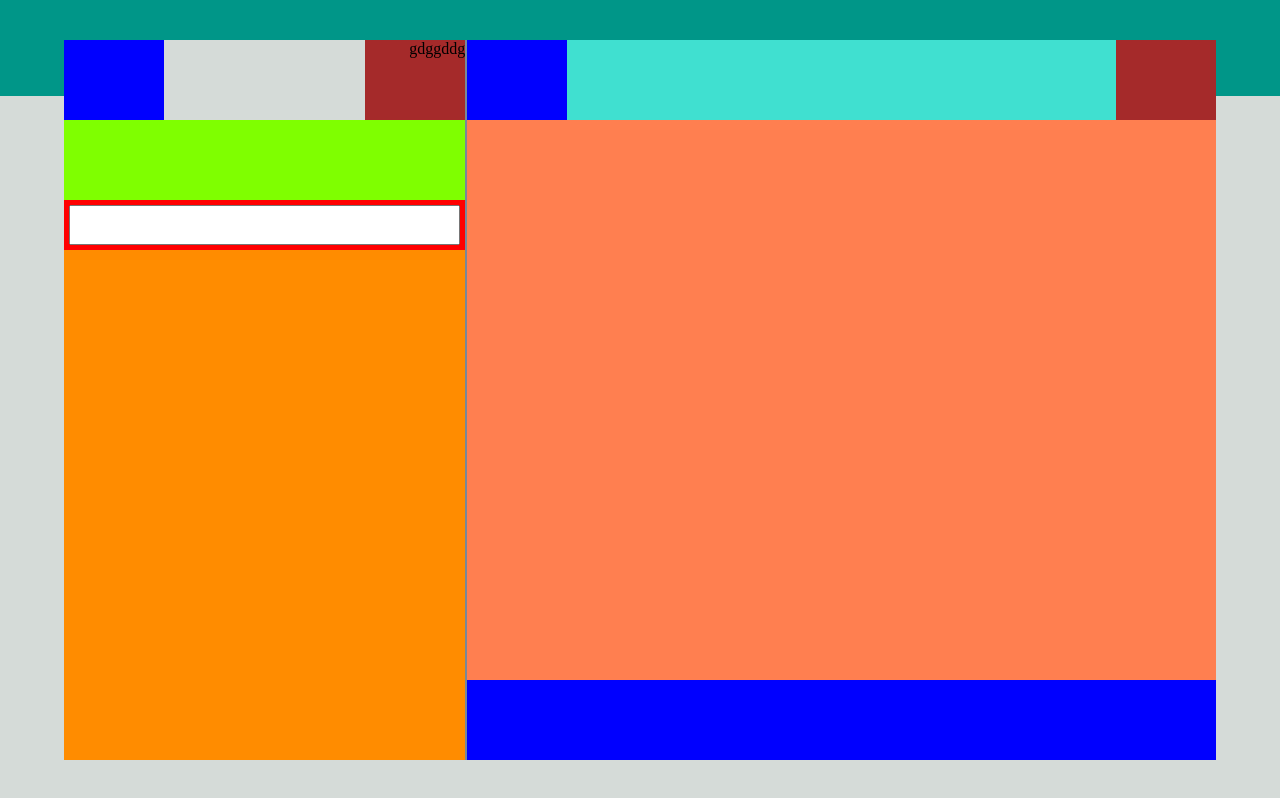
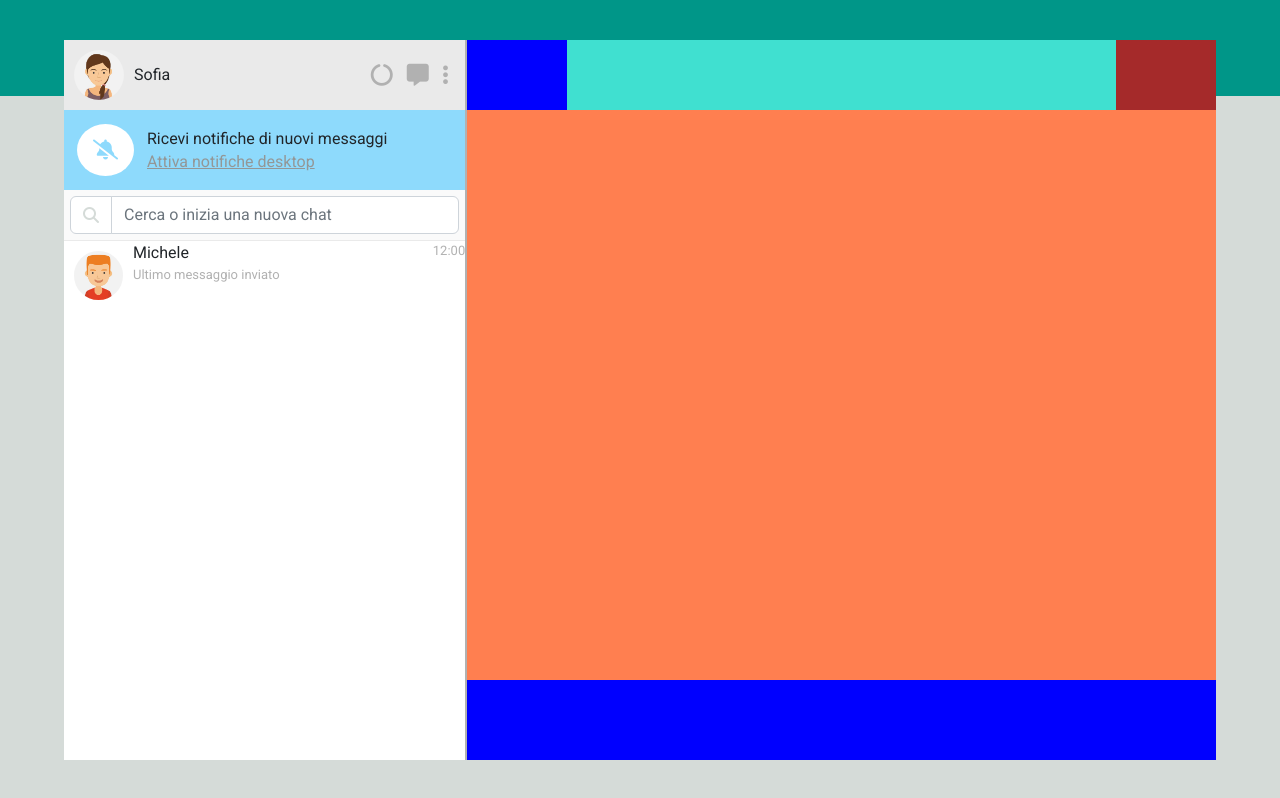
Before and after one commit to DanieleAntonaci/vue-boolzapp, a plain HTML site: page index.html in a window 1280 px wide. Drawn offline with nearby package versions, Linux system fonts and the light colour scheme.

Commit message:
style left side

```diff
--- a/css/style.css
+++ b/css/style.css
@@ -10,6 +10,8 @@
     background: linear-gradient(0deg, #d5dbd8 0 88%, #009688 88% 100%);
     width: 100%;
     height: 100vh;
+    font-family: 'Roboto', sans-serif;
+
 
     display: flex;
     justify-content: center;
@@ -30,12 +32,9 @@
 #my-id{
     width: 35%;
     height: 100%;
-    border-right: 2px solid lightslategray;
-
-    /* debug */
-    background-color: red;
+    border-right: 2px solid #b1b1b1;
 }
-#user-title-chat{
+#chat-user{
     width: 65%;
     height: 100%;
     background-color: aliceblue;
@@ -48,8 +47,8 @@ LEFT SIDE
 ************************/
 #my-user-account{
     width: 100%;
-    height: 80px;
-    background-color: #d5dbd8;
+    height: 70px;
+    background-color: #eaeaea;
 
     display: flex;
     justify-content: space-between;
@@ -57,49 +56,115 @@ LEFT SIDE
 }
 #users-chat{
     width: 100%;
-    height: calc(100% - 80px);
+    height: calc(100% - 70px);
 
 }
 
 
 /* user */
+
+/* user left */
 #my-name-account{
     height: 100%;
     min-width: 100px;
 
-    /* debug */
-    background-color: blue;
+
+    display: flex;
+    align-items: center;
+
 }
+#my-name-account img{
+    height: calc(100% - 20px);
+    border-radius: 50%;
+    margin: 10px;
+}
+
+/* user right */
 #my-user-options{
     height: 100%;
     min-width: 100px;
     text-align: right;
+    margin-right: 10px;
 
-        /* debug */
-    background-color:brown;
+
+    display: flex;
+    align-items: center;
+    justify-content: end;
+}
+#my-user-options i{
+    margin: auto 7px;
+    font-size: 22px;
+    color: #b1b1b1;
 }
 
 /* bottom / users chat */
 #notifications{
     height: 80px;
+    background-color: #8edafc;
 
-    /* debug */
-    background-color: chartreuse;
+    display: flex;
+    align-items: center;
 }
-#users-chat input{
-    height: 40px;
-    width: calc(100% - 10px);
-    margin: 5px;
+#notifications i{
+    font-size: 20px;
+    color: #8edafc;
+    padding: 16px;
+    background-color: white;
+    border-radius: 50%;
+    margin: 5px 13px;
+}
+#notifications div{
+    line-height: 23px;
+
+}
+#notifications a{
+    display: block;
+    color: #939797;
+
+}
+
+/* input  */
+.users_chat {
+    padding: 6px;
+    background-color: #fafafa;
+
+}
+.users_chat span{
+    background-color: white;
+    color: #d5dbd8;
+
 }
 #list-of-user-chat{
     height: calc(100% - 130px);
+    padding-left: 0;
     overflow-y: auto;
-
-    /* debug */
-    background-color:darkorange;
+    background-color: white;
 }
 
-
+/* users list chat */
+.user:hover{
+    background-color: #eaeaea;
+}
+.user{
+    display: flex;
+    justify-content: space-between;
+    list-style: none;
+    height: 70px;
+    border-top: 1px solid #eaeaea;
+}
+.user span:first-child{
+    height: 100%;
+    display: flex
+}
+.user img{
+    height: calc(100% - 20px);
+    border-radius: 50%;
+    margin: 10px;
+}
+.user-name div, .user span:last-child{
+    color: #b1b1b1;
+    font-size: 13px;
+}
 
 
 
@@ -107,9 +172,9 @@ LEFT SIDE
 RIGHT SIDE
  ************************/
 
- #chat-user{
+ #user-title-chat{
     width: 100%;
-    height: 80px;
+    height: 70px;
     background-color:turquoise;
 
     display: flex;
@@ -117,7 +182,7 @@ RIGHT SIDE
 }
 #messages-user{
     width: 100%;
-    height: calc(100% - 80px);
+    height: calc(100% - 70px);
 
     background-color:coral;
 }
--- a/index.html
+++ b/index.html
@@ -4,6 +4,11 @@
     <meta charset="UTF-8">
     <meta http-equiv="X-UA-Compatible" content="IE=edge">
     <meta name="viewport" content="width=device-width, initial-scale=1.0">
+    <!-- CSS only -->
+    <link href="https://cdn.jsdelivr.net/npm/bootstrap@5.2.3/dist/css/bootstrap.min.css" rel="stylesheet" integrity="sha384-rbsA2VBKQhggwzxH7pPCaAqO46MgnOM80zW1RWuH61DGLwZJEdK2Kadq2F9CUG65" crossorigin="anonymous">
+    <link rel="preconnect" href="https://fonts.googleapis.com">
+    <link rel="preconnect" href="https://fonts.gstatic.com" crossorigin>
+    <link href="https://fonts.googleapis.com/css2?family=Roboto:wght@100;300;400;500;700;900&display=swap" rel="stylesheet">
     <link rel="stylesheet" href="https://cdnjs.cloudflare.com/ajax/libs/font-awesome/6.2.1/css/all.min.css">
     <link rel="stylesheet" href="css/style.css">
     <title>Boolzapp</title>
@@ -18,34 +23,65 @@
 
                 <!-- upper -->
                 <div id="my-user-account">
+
                     <div id="my-name-account">
+                        <img src="imgs/avatar_io.jpg" alt="my picture ">
+                        Sofia
+                    </div>
 
+
+                    <div id="my-user-options">
+                        <i class="fa-solid fa-circle-notch"></i>
+                        <i class="fa-solid fa-message"></i>
+                        <i class="fa-solid fa-ellipsis-vertical"></i>
                     </div>
-                    <div id="my-user-options">
-                        gdggddg
-                    </div>
+
                 </div>
 
                 <!-- bottom -->
                 <div id="users-chat">
+
                     <div id="notifications">
+                        <i class="fa-solid fa-bell-slash"></i>
+                        <div>
+                            Ricevi notifiche di nuovi messaggi
+                            <a href="#">Attiva notifiche desktop</a>
+                        </div>
+                    </div>
 
+
+                    <div class="users_chat input-group flex-nowrap ">
+                        <span class="input-group-text" id="addon-wrapping"><i class="fa-solid fa-magnifying-glass"></i></span>
+                        <input type="text" class="form-control" placeholder="Cerca o inizia una nuova chat">
                     </div>
-                    <div id="user-search">
-                        <input type="text">
-                    </div>
-                    <div id="list-of-user-chat">
 
-                    </div>
+
+                    <ul id="list-of-user-chat">
+                        <li class="user">
+                            <span>
+                                <img src="imgs/avatar_1.jpg" alt="User">
+                                <div class="user-name">
+                                    Michele
+                                    <div>
+                                        Ultimo messaggio inviato
+                                    </div>
+                                </div>
+                            </span>
+                            <span>12:00</span>
+                        </li>
+
+                    </ul>
+
                 </div>
+
             </div>
 
 
             <!-- right -->
-            <div id="user-title-chat">
+            <div id="chat-user">
 
                 <!-- upper -->
-                <div id="chat-user">
+                <div id="user-title-chat">
                     <div id="account-user-chat">
 
                     </div>
@@ -70,6 +106,8 @@
 
     </div>
 
+    <!-- JavaScript Bundle with Popper -->
+    <script src="https://cdn.jsdelivr.net/npm/bootstrap@5.2.3/dist/js/bootstrap.bundle.min.js" integrity="sha384-kenU1KFdBIe4zVF0s0G1M5b4hcpxyD9F7jL+jjXkk+Q2h455rYXK/7HAuoJl+0I4" crossorigin="anonymous"></script>
     <script src="https://unpkg.com/vue@3/dist/vue.global.js"></script>
     <script src="script/main.js"></script>
 </body>
```
